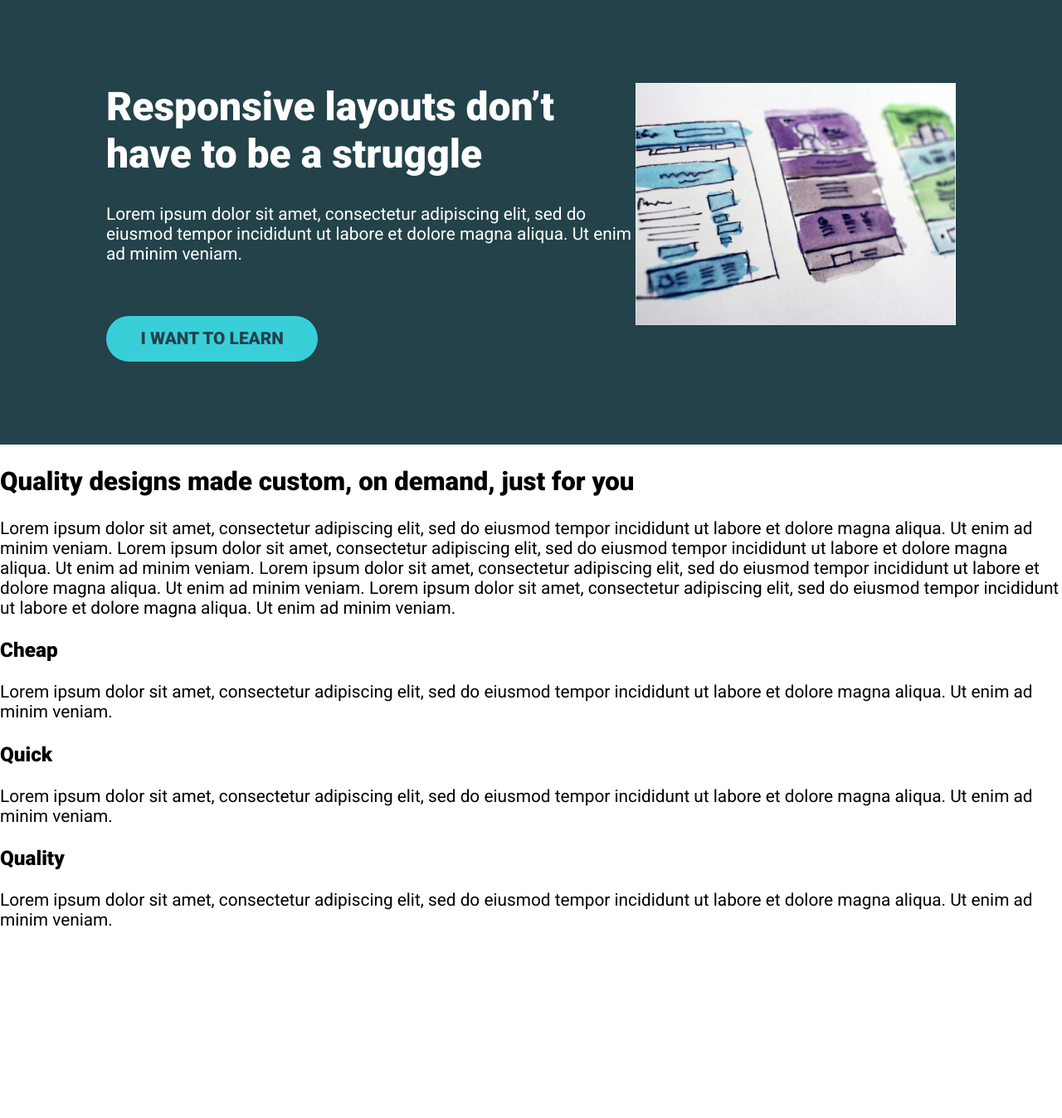
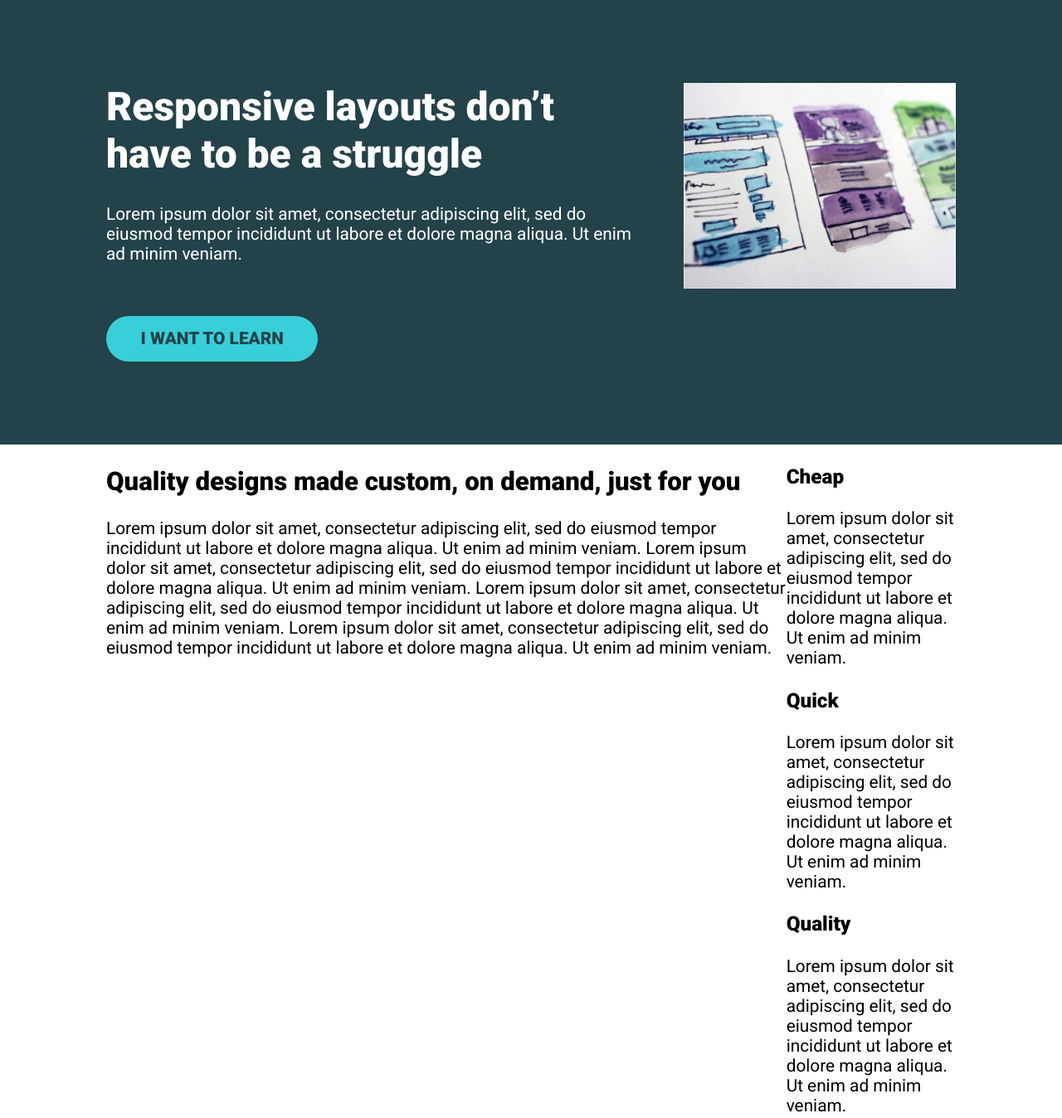
Before and after one commit to anabfuentes/responsive-image-challenge, a plain HTML site: page index.html in a window 1280 px wide. Shown: the whole page at 83% size. Before the commit the page ends 1142 px from the top, so only its background shows below. Drawn offline with Linux system fonts and the light colour scheme.

Commit message:
Added more classes to html elements and rearranged html

```diff
--- a/index.html
+++ b/index.html
@@ -11,9 +11,9 @@
     <link rel="stylesheet" href="style.css" />
   </head>
   <body>
-    <div class="hero">
+    <header class="hero">
       <div class="container row">
-        <div class="hero__text">
+        <div class="hero-text">
           <h1>Responsive layouts don’t have to be a struggle</h1>
           <p>
             Lorem ipsum dolor sit amet, consectetur adipiscing elit, sed do
@@ -26,11 +26,11 @@
           <img src="./img/hero-img.jpg" alt="Website layout sketches" />
         </div>
       </div>
-    </div>
+    </header>
 
-    <section>
-      <div>
-        <h2>Quality designs made custom, on demand, just for you</h2>
+    <main class="main container row">
+        <section class="main-text">
+        <h2 class="section-title">Quality designs made custom, on demand, just for you</h2>
         <p>
           Lorem ipsum dolor sit amet, consectetur adipiscing elit, sed do
           eiusmod tempor incididunt ut labore et dolore magna aliqua. Ut enim ad
@@ -42,30 +42,28 @@
           consectetur adipiscing elit, sed do eiusmod tempor incididunt ut
           labore et dolore magna aliqua. Ut enim ad minim veniam.
         </p>
-      </div>
-    </section>
+        </section>
 
-    <section>
-      <div>
-        <h3>Cheap</h3>
+    <aside class="sidebar">
+        <h3 class="sidebar-title">Cheap</h3>
         <p>
           Lorem ipsum dolor sit amet, consectetur adipiscing elit, sed do
           eiusmod tempor incididunt ut labore et dolore magna aliqua. Ut enim ad
           minim veniam.
         </p>
-        <h3>Quick</h3>
+        <h3 class="sidebar-title">Quick</h3>
         <p>
           Lorem ipsum dolor sit amet, consectetur adipiscing elit, sed do
           eiusmod tempor incididunt ut labore et dolore magna aliqua. Ut enim ad
           minim veniam.
         </p>
-        <h3>Quality</h3>
+        <h3 class="sidebar-title">Quality</h3>
         <p>
           Lorem ipsum dolor sit amet, consectetur adipiscing elit, sed do
           eiusmod tempor incididunt ut labore et dolore magna aliqua. Ut enim ad
           minim veniam.
         </p>
-      </div>
-    </section>
+    </aside>
+  </main>
   </body>
 </html>
--- a/style.css
+++ b/style.css
@@ -46,14 +46,13 @@ h1 {
     /* gap: 100px; */
 }
 
-.col {
-    /* these are now flex items */
-    width: 100%;
-}
+/* .col {
+    these are now flex items
+}*/
 
-.col + .col {
+/*.col + .col {
     margin-left: 30px;
-}
+}*/
 
 .hero {
     padding: 100px 0;
@@ -61,13 +60,12 @@ h1 {
     color: #FFF;
 }
 
-.hero__text {
+.hero-text {
     width: 62%;
 }
 
-.hero__img {
+.hero-img {
     width: 32%;
-    align-self: flex-start;
 }
 
 .hero p {
```
Also changed, not shown: 1 other file.
